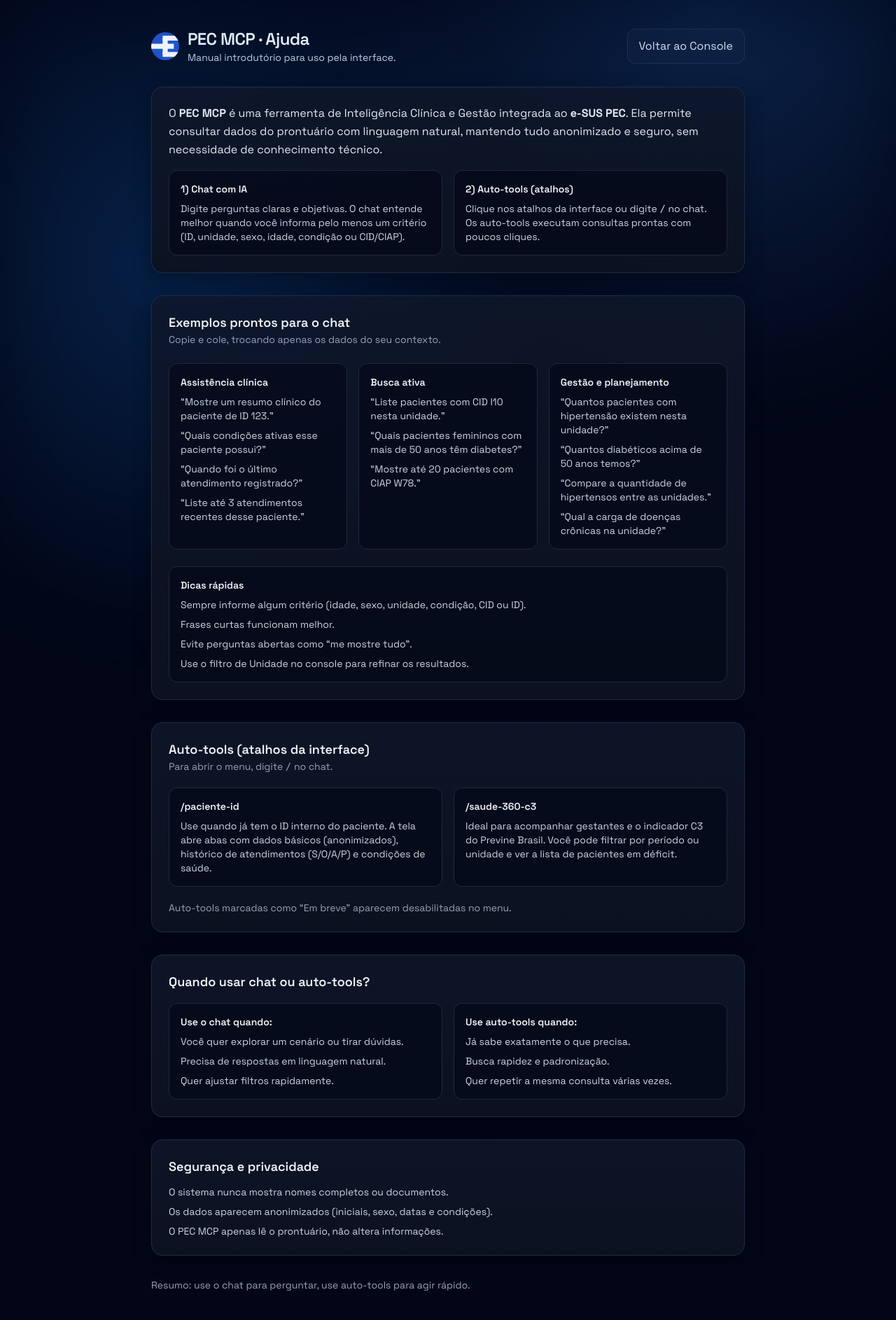
After one commit to filiperochalopes/esus-pec-mcp, a FastAPI app: template mcp-client/templates/help.html in a window 1280 px wide. The commit adds this page. Shown: the whole page at 70% size. Run offline with FastAPI, Linux system fonts and the light colour scheme; the template is opened without the code that fills it, so the values that code supplies are empty; some libraries are stand-ins or nearby versions.

Commit message:
feat(mcp-client): add help page and link
* Add a /help endpoint to serve the new guidance template.

* Create the help.html guide and link the header icon to it.

```diff
--- a/mcp-client/main.py
+++ b/mcp-client/main.py
@@ -882,6 +882,11 @@ async def index(request: Request):
     )
 
 
+@app.get("/help")
+async def help_page(request: Request):
+    return templates.TemplateResponse("help.html", {"request": request})
+
+
 @app.get("/api/config")
 async def get_config():
     cfg = load_db_config()
--- /dev/null
+++ b/mcp-client/templates/help.html
@@ -0,0 +1,163 @@
+<!doctype html>
+<html lang="pt-BR">
+
+<head>
+  <meta charset="UTF-8" />
+  <meta name="viewport" content="width=device-width, initial-scale=1.0" />
+  <meta name="theme-color" content="#0b1220" />
+  <title>PEC MCP • Ajuda</title>
+  <link rel="icon" type="image/svg+xml" href="/static/img/pec-mcp-logo.svg" />
+  <link rel="alternate icon" type="image/x-icon" href="/static/img/favicon.ico" />
+  <script src="https://cdn.tailwindcss.com"></script>
+  <link rel="stylesheet" href="/static/css/styles.css" />
+</head>
+
+<body class="bg-slate-950 text-slate-100">
+  <div class="relative min-h-screen overflow-hidden">
+    <div class="hero-shape"></div>
+
+    <main class="max-w-4xl mx-auto px-6 py-10 space-y-8">
+      <header class="flex flex-wrap items-center justify-between gap-4">
+        <div class="flex items-center gap-3">
+          <img src="/static/img/pec-mcp-logo.svg" alt="PEC MCP" class="h-10 w-10" />
+          <div>
+            <h1 class="text-2xl font-semibold tracking-tight">PEC MCP · Ajuda</h1>
+            <p class="text-sm text-slate-300">Manual introdutório para uso pela interface.</p>
+          </div>
+        </div>
+        <a href="/" class="btn-ghost px-4">Voltar ao Console</a>
+      </header>
+
+      <section class="glass rounded-2xl p-6 space-y-4">
+        <p class="text-base text-slate-200 leading-relaxed">
+          O <strong>PEC MCP</strong> é uma ferramenta de Inteligência Clínica e Gestão integrada ao
+          <strong>e-SUS PEC</strong>. Ela permite consultar dados do prontuário com linguagem natural,
+          mantendo tudo anonimizado e seguro, sem necessidade de conhecimento técnico.
+        </p>
+        <div class="grid gap-4 md:grid-cols-2">
+          <div class="rounded-xl border border-slate-800 bg-slate-950/60 p-4">
+            <h2 class="text-sm font-semibold text-slate-100">1) Chat com IA</h2>
+            <p class="text-sm text-slate-300 mt-2">
+              Digite perguntas claras e objetivas. O chat entende melhor quando você informa
+              pelo menos um critério (ID, unidade, sexo, idade, condição ou CID/CIAP).
+            </p>
+          </div>
+          <div class="rounded-xl border border-slate-800 bg-slate-950/60 p-4">
+            <h2 class="text-sm font-semibold text-slate-100">2) Auto-tools (atalhos)</h2>
+            <p class="text-sm text-slate-300 mt-2">
+              Clique nos atalhos da interface ou digite <span class="font-mono">/</span> no chat.
+              Os auto-tools executam consultas prontas com poucos cliques.
+            </p>
+          </div>
+        </div>
+      </section>
+
+      <section class="glass rounded-2xl p-6 space-y-6">
+        <div>
+          <h2 class="text-lg font-semibold">Exemplos prontos para o chat</h2>
+          <p class="text-sm text-slate-400">Copie e cole, trocando apenas os dados do seu contexto.</p>
+        </div>
+        <div class="grid gap-4 md:grid-cols-3">
+          <div class="rounded-xl border border-slate-800 bg-slate-950/60 p-4 space-y-2">
+            <h3 class="text-sm font-semibold text-slate-100">Assistência clínica</h3>
+            <ul class="text-sm text-slate-300 space-y-2">
+              <li>“Mostre um resumo clínico do paciente de ID 123.”</li>
+              <li>“Quais condições ativas esse paciente possui?”</li>
+              <li>“Quando foi o último atendimento registrado?”</li>
+              <li>“Liste até 3 atendimentos recentes desse paciente.”</li>
+            </ul>
+          </div>
+          <div class="rounded-xl border border-slate-800 bg-slate-950/60 p-4 space-y-2">
+            <h3 class="text-sm font-semibold text-slate-100">Busca ativa</h3>
+            <ul class="text-sm text-slate-300 space-y-2">
+              <li>“Liste pacientes com CID I10 nesta unidade.”</li>
+              <li>“Quais pacientes femininos com mais de 50 anos têm diabetes?”</li>
+              <li>“Mostre até 20 pacientes com CIAP W78.”</li>
+            </ul>
+          </div>
+          <div class="rounded-xl border border-slate-800 bg-slate-950/60 p-4 space-y-2">
+            <h3 class="text-sm font-semibold text-slate-100">Gestão e planejamento</h3>
+            <ul class="text-sm text-slate-300 space-y-2">
+              <li>“Quantos pacientes com hipertensão existem nesta unidade?”</li>
+              <li>“Quantos diabéticos acima de 50 anos temos?”</li>
+              <li>“Compare a quantidade de hipertensos entre as unidades.”</li>
+              <li>“Qual a carga de doenças crônicas na unidade?”</li>
+            </ul>
+          </div>
+        </div>
+        <div class="rounded-xl border border-slate-800 bg-slate-950/60 p-4">
+          <h3 class="text-sm font-semibold text-slate-100">Dicas rápidas</h3>
+          <ul class="text-sm text-slate-300 mt-2 space-y-2">
+            <li>Sempre informe algum critério (idade, sexo, unidade, condição, CID ou ID).</li>
+            <li>Frases curtas funcionam melhor.</li>
+            <li>Evite perguntas abertas como “me mostre tudo”.</li>
+            <li>Use o filtro de Unidade no console para refinar os resultados.</li>
+          </ul>
+        </div>
+      </section>
+
+      <section class="glass rounded-2xl p-6 space-y-5">
+        <div>
+          <h2 class="text-lg font-semibold">Auto-tools (atalhos da interface)</h2>
+          <p class="text-sm text-slate-400">Para abrir o menu, digite <span class="font-mono">/</span> no chat.</p>
+        </div>
+        <div class="grid gap-4 md:grid-cols-2">
+          <div class="rounded-xl border border-slate-800 bg-slate-950/60 p-4 space-y-2">
+            <h3 class="text-sm font-semibold text-slate-100">/paciente-id</h3>
+            <p class="text-sm text-slate-300">
+              Use quando já tem o ID interno do paciente. A tela abre abas com dados básicos
+              (anonimizados), histórico de atendimentos (S/O/A/P) e condições de saúde.
+            </p>
+          </div>
+          <div class="rounded-xl border border-slate-800 bg-slate-950/60 p-4 space-y-2">
+            <h3 class="text-sm font-semibold text-slate-100">/saude-360-c3</h3>
+            <p class="text-sm text-slate-300">
+              Ideal para acompanhar gestantes e o indicador C3 do Previne Brasil. Você pode
+              filtrar por período ou unidade e ver a lista de pacientes em déficit.
+            </p>
+          </div>
+        </div>
+        <p class="text-sm text-slate-400">
+          Auto-tools marcadas como “Em breve” aparecem desabilitadas no menu.
+        </p>
+      </section>
+
+      <section class="glass rounded-2xl p-6 space-y-4">
+        <h2 class="text-lg font-semibold">Quando usar chat ou auto-tools?</h2>
+        <div class="grid gap-4 md:grid-cols-2">
+          <div class="rounded-xl border border-slate-800 bg-slate-950/60 p-4">
+            <h3 class="text-sm font-semibold text-slate-100">Use o chat quando:</h3>
+            <ul class="text-sm text-slate-300 mt-2 space-y-2">
+              <li>Você quer explorar um cenário ou tirar dúvidas.</li>
+              <li>Precisa de respostas em linguagem natural.</li>
+              <li>Quer ajustar filtros rapidamente.</li>
+            </ul>
+          </div>
+          <div class="rounded-xl border border-slate-800 bg-slate-950/60 p-4">
+            <h3 class="text-sm font-semibold text-slate-100">Use auto-tools quando:</h3>
+            <ul class="text-sm text-slate-300 mt-2 space-y-2">
+              <li>Já sabe exatamente o que precisa.</li>
+              <li>Busca rapidez e padronização.</li>
+              <li>Quer repetir a mesma consulta várias vezes.</li>
+            </ul>
+          </div>
+        </div>
+      </section>
+
+      <section class="glass rounded-2xl p-6 space-y-3">
+        <h2 class="text-lg font-semibold">Segurança e privacidade</h2>
+        <ul class="text-sm text-slate-300 space-y-2">
+          <li>O sistema nunca mostra nomes completos ou documentos.</li>
+          <li>Os dados aparecem anonimizados (iniciais, sexo, datas e condições).</li>
+          <li>O PEC MCP apenas lê o prontuário, não altera informações.</li>
+        </ul>
+      </section>
+
+      <section class="text-sm text-slate-400">
+        <p>Resumo: use o chat para perguntar, use auto-tools para agir rápido.</p>
+      </section>
+    </main>
+  </div>
+</body>
+
+</html>
```
Also changed, not shown: mcp-client/templates/index.html (+8 -6 lines).
